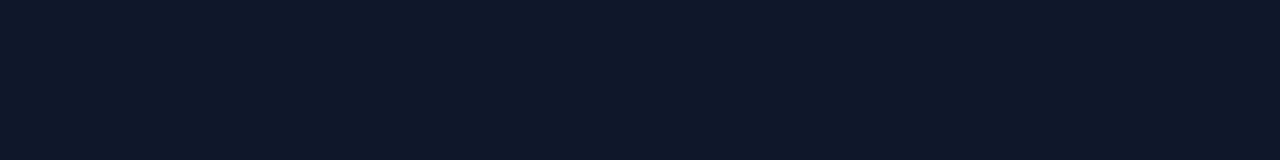
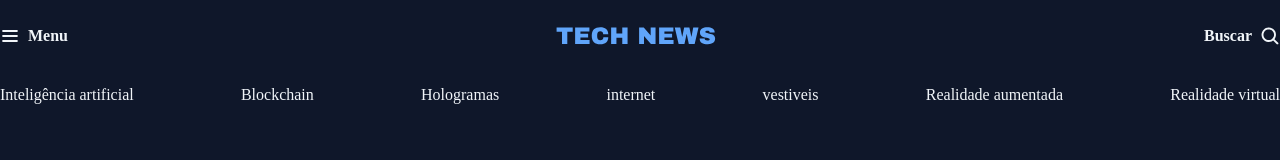
Before and after one commit to pedrozxx/Portal-de-noticias, a plain HTML site: page index.html in a window 1280 px wide. Drawn offline with Linux system fonts and the light colour scheme.

Commit message:
criando o header e ajustando espaçamento

```diff
--- a/index.html
+++ b/index.html
@@ -12,7 +12,32 @@
 </head>
 
 <body>
+    <header class="container"></header>
+    <nav id="primary" class="grid grid-flow-col">
+        <div>
+            <img src="assets/icons/List.svg" alt="icone de menu">
+            <strong>Menu</strong>
+        </div>
+        <div>
+            <img src="assets/Logo.svg" alt="logo tech news">
+        </div>
+        <div>
+            <strong>Buscar</strong>
+            <img src="assets/icons/MagnifyingGlass.svg" alt="icone de lupa de busca">
+        </div>
+    </nav>
+    <nav id="secondary" class="grid grid-flow-col">
+        <a href="#">Inteligência artificial</a>
+        <a href="#">Blockchain</a>
+        <a href="#">Hologramas</a>
+        <a href="#">internet</a>
+        <a href="#">vestiveis</a>
+        <a href="#">Realidade aumentada</a>
+        <a href="#">Realidade virtual</a>
 
+
+    </nav>
+    </header>
 </body>
 
 </html>
--- a/styles/global.css
+++ b/styles/global.css
@@ -23,3 +23,26 @@ body{
     color: var(--text-color-primary);
     background-color: var(--bg-color);
 }
+a {
+    text-decoration: none;  /* Remove o sublinhado */
+    color: inherit;         /* Faz com que a cor do texto seja herdada do seu elemento pai */
+  }
+
+  a:hover {
+    text-decoration: none;  /* Remove o sublinhado também no hover */
+    color: inherit;         /* Mantém a cor ao passar o mouse */
+  }
+  h1,h2,h3{
+    font:inherit;
+  }
+  .container{
+    max-width: 1280px;
+    margin-inline: auto;
+    padding-inline: 33px;
+  }
+.grid{
+    display: grid;
+}
+.grid-flow-col{
+    grid-auto-flow: column;
+}
--- /dev/null
+++ b/styles/header.css
@@ -0,0 +1,24 @@
+#primary{
+    padding-block:20px;
+
+    div{
+        display:flex;
+        align-items:center;
+        gap: 8px;
+    }
+    /*nesting css*/
+    div:nth-child(2){
+        margin-inline:auto;
+    }
+div:nth-child(3){
+   justify-self: end;
+
+
+}
+}
+#secondary{
+    padding-block:14px;
+    border-solid:1px var(--stroke-color);
+    border-inline:none;
+    justify-content:space-between;
+}
--- a/styles/index.css
+++ b/styles/index.css
@@ -1 +1,2 @@
 @import url(global.css);
+@import url(header.css);
```
